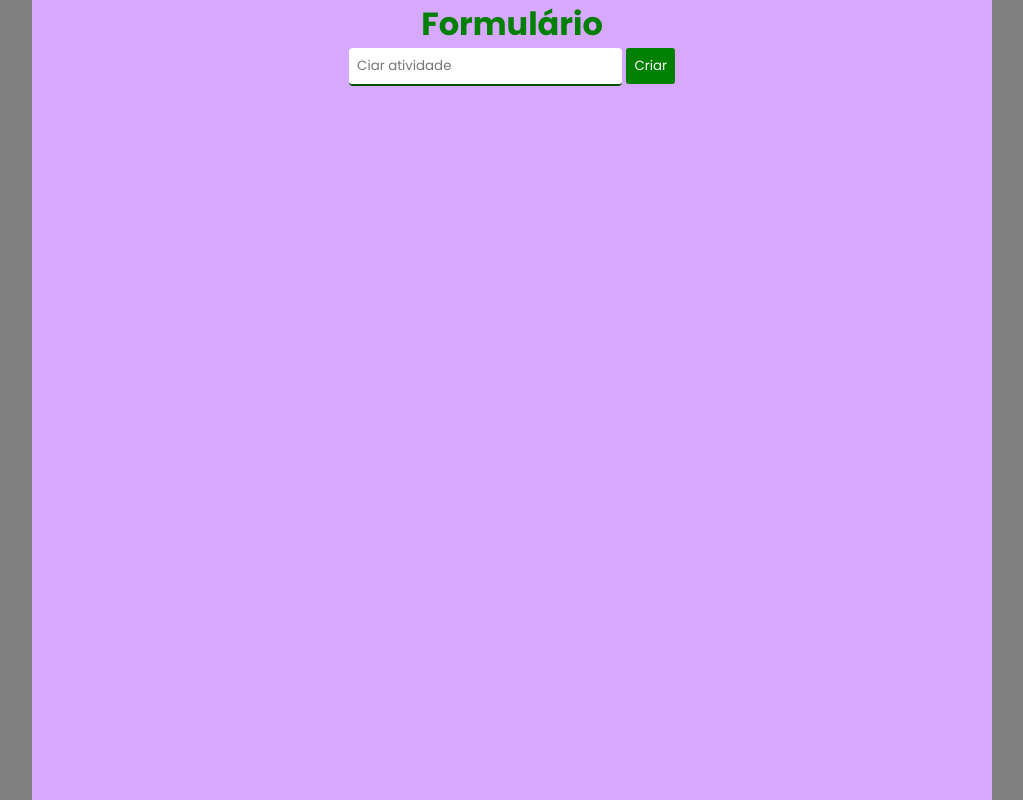
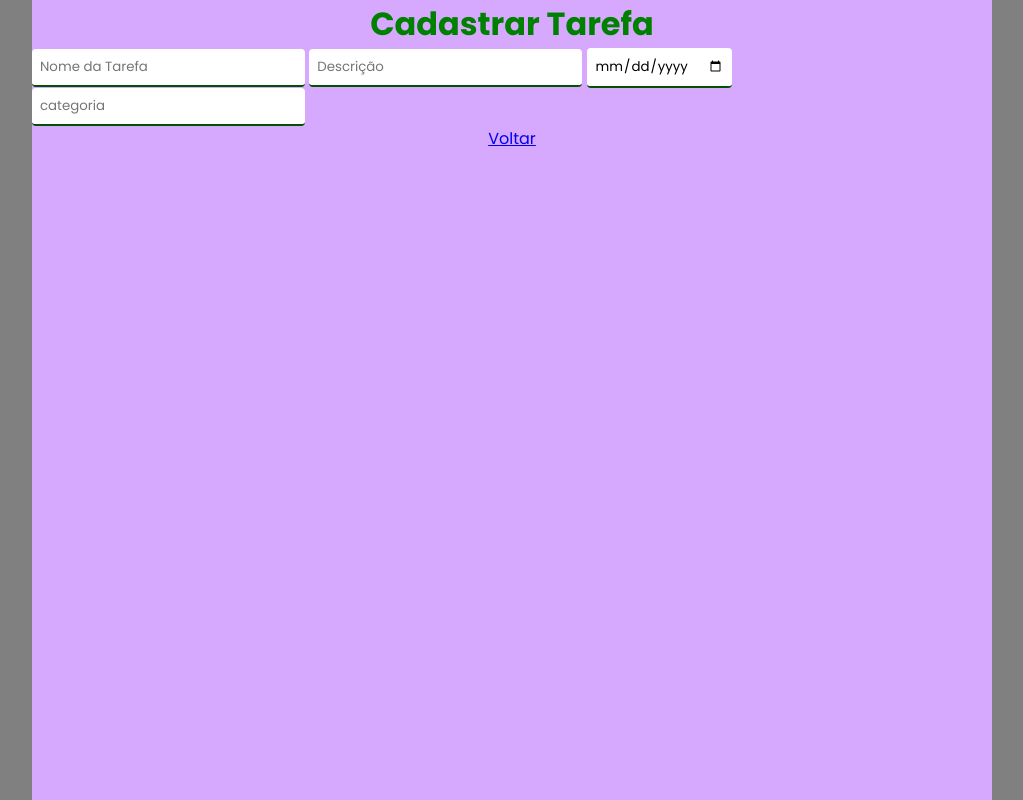
Before and after one commit to RuanFelixx/gestao_agendas, a Flask app: page /form in a window 1280 px wide. Shown: the whole page, without its empty margins (128-1151 px from the left). Run offline with Flask 3, Linux system fonts and the light colour scheme.

Commit message:
Update index.html

```diff
--- a/templates/index.html
+++ b/templates/index.html
@@ -3,8 +3,7 @@
 <head>
     <meta charset="UTF-8">
     <meta name="viewport" content="width=device-width, initial-scale=1.0">
-    <title>Formulário</title>
-
+    <title>Cadastrar Tarefa</title>
     <style>
         @import url('https://fonts.googleapis.com/css2?family=Poppins:ital,wght@0,100;0,200;0,300;0,400;0,500;0,600;0,700;0,800;0,900;1,100;1,200;1,300;1,400;1,500;1,600;1,700;1,800;1,900&display=swap');
 
@@ -64,12 +63,17 @@
 </head>
 <body>
     <div class="formulario">
-        <h1>Formulário</h1>
+        <h1>Cadastrar Tarefa</h1>
         <form action="{{ url_for('form') }}" method="post">
-            <!-- <label for="nome_da_atividade">Agende as suas atividades:</label> -->
-            <input type="text" name="nome_da_atividade" id="nome_da_atividade" required placeholder="Ciar atividade">
-            <input type="submit" value="Criar" id="enviar">
+            <input type="text" name="tar_nome" id="tar_nome" placeholder="Nome da Tarefa" required>
+
+            <input type="text" name="tar_descricao" id="tar_descricao" placeholder="Descrição">
+
+            <input type="date" name="tar_entrega" id="tar_entrega" placeholder="Data de entrega">
+
+            <input type="text" name="cat_nome" id="cat_nome" placeholder="categoria">
         </form>
+        <a href="{{ url_for('index') }}">Voltar</a>
     </div>
 </body>
 </html>
```
